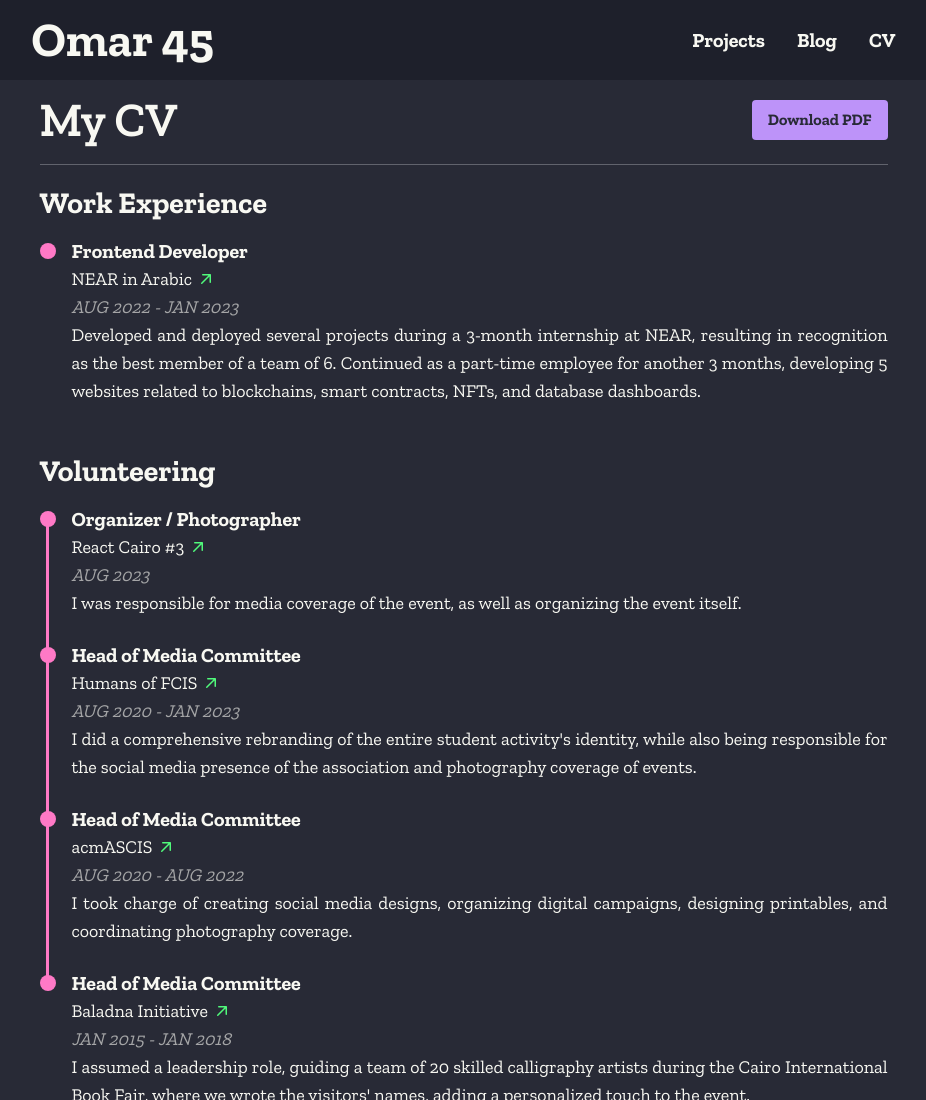
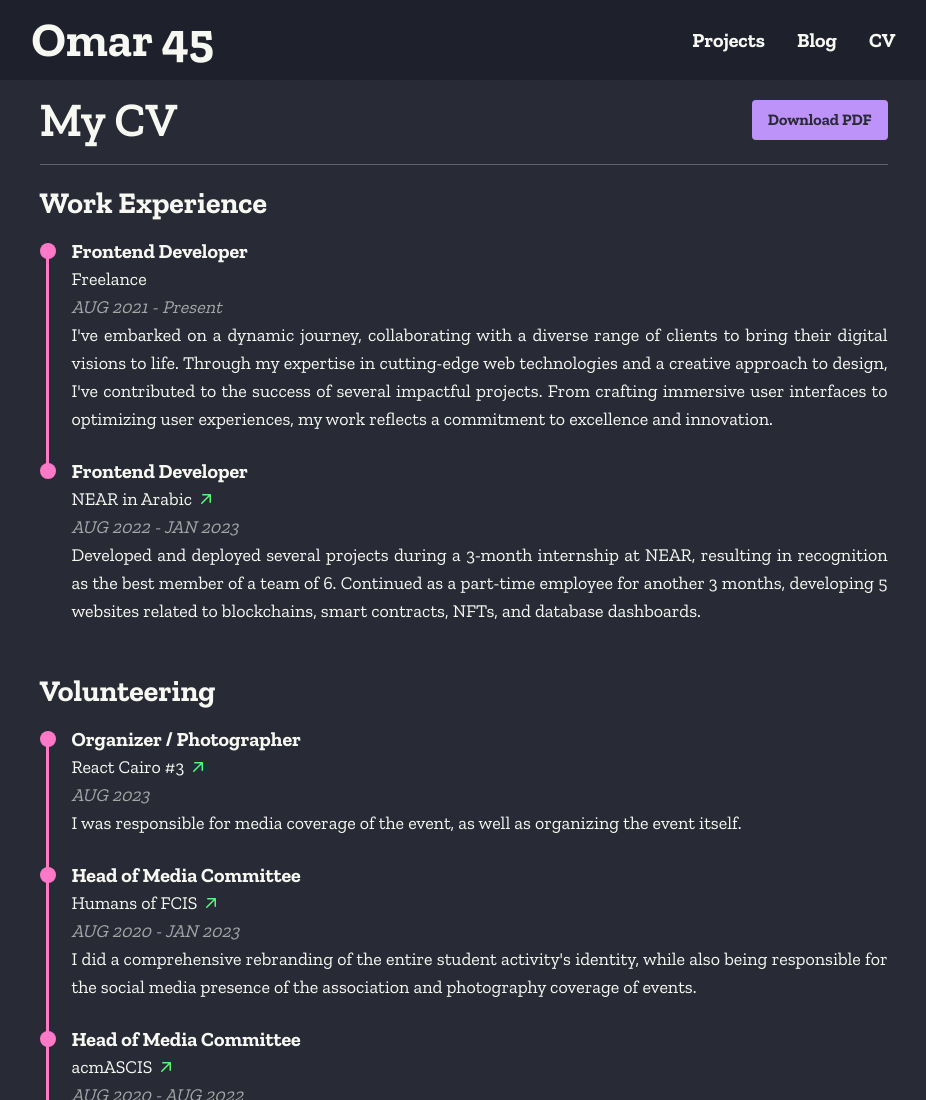
Before and after one commit to omarr45/astro-portfolio, an Astro site: page /cv in a window 1280 px wide. Shown: the top 1100 px of the page, without its empty margins (169-1095 px from the left). Built offline with nearby package versions, Linux system fonts and the light colour scheme; Astro itself is replaced by a stand-in of ours.

Commit message:
added experience as freelance fe dev

```diff
--- a/src/pages/cv/index.astro
+++ b/src/pages/cv/index.astro
@@ -19,6 +19,20 @@ import MainLayout from '../../layouts/MainLayout.astro';
 
     <h2 class='mb-2 text-3xl font-bold'>Work Experience</h2>
     <ul>
+      <li>
+        <h3 class='text-xl font-bold'>Frontend Developer</h3>
+        <p class='text-lg'>Freelance</p>
+        <p class='italic opacity-60 sm:text-lg'>AUG 2021 - Present</p>
+        <p class='text-justify text-lg'>
+          I've embarked on a dynamic journey, collaborating with a diverse range
+          of clients to bring their digital visions to life. Through my
+          expertise in cutting-edge web technologies and a creative approach to
+          design, I've contributed to the success of several impactful projects.
+          From crafting immersive user interfaces to optimizing user
+          experiences, my work reflects a commitment to excellence and
+          innovation.
+        </p>
+      </li>
       <li>
         <h3 class='text-xl font-bold'>Frontend Developer</h3>
         <p class='text-lg'>
```
